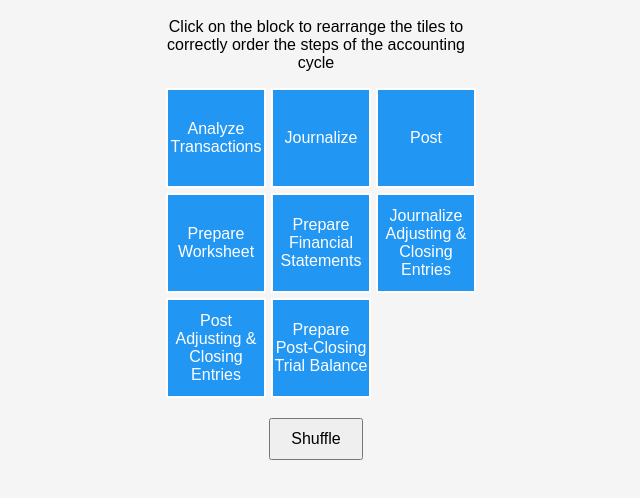
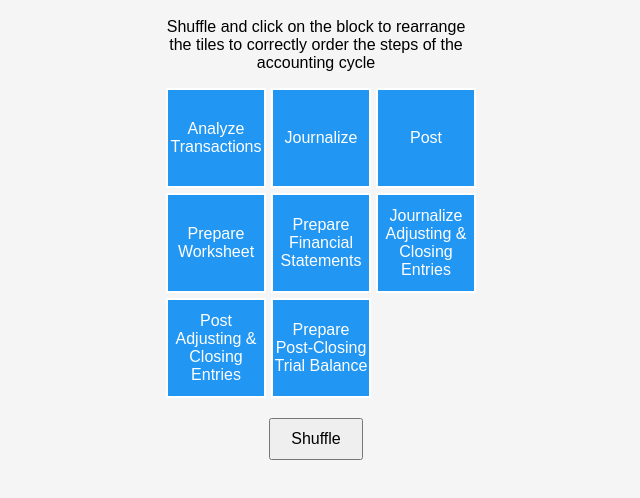
Before and after one commit to NuclearReactor314/Accounting-Cycle-Game, a plain HTML site: page index.html in a window 1280 px wide. Shown: the part 164-662 px from the top of the page, without its empty margins (324-964 px from the left). Drawn offline with Linux system fonts and the light colour scheme.

Commit message:
Update index.html

```diff
--- a/index.html
+++ b/index.html
@@ -9,7 +9,7 @@
 <body>
   <div class="container">
     <h1>Accounting Cycle Game - Sliding Puzzle</h1>
-    <p>Click on the block to rearrange the tiles to correctly order the steps of the accounting cycle</p>
+    <p>Shuffle and click on the block to rearrange the tiles to correctly order the steps of the accounting cycle</p>
     <div id="puzzle-grid"></div>
     <button id="shuffle-button">Shuffle</button>
     <p id="status"></p>
```
